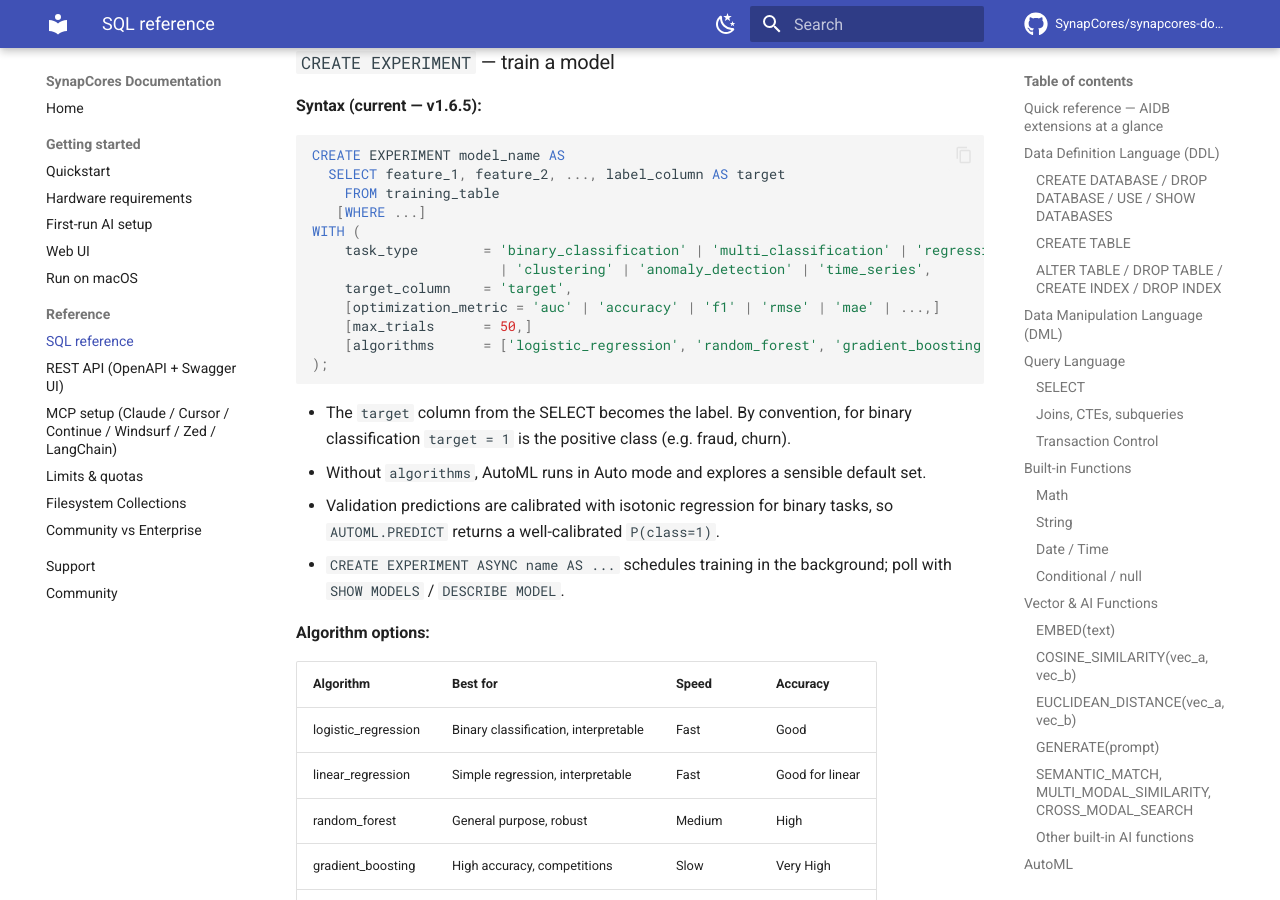
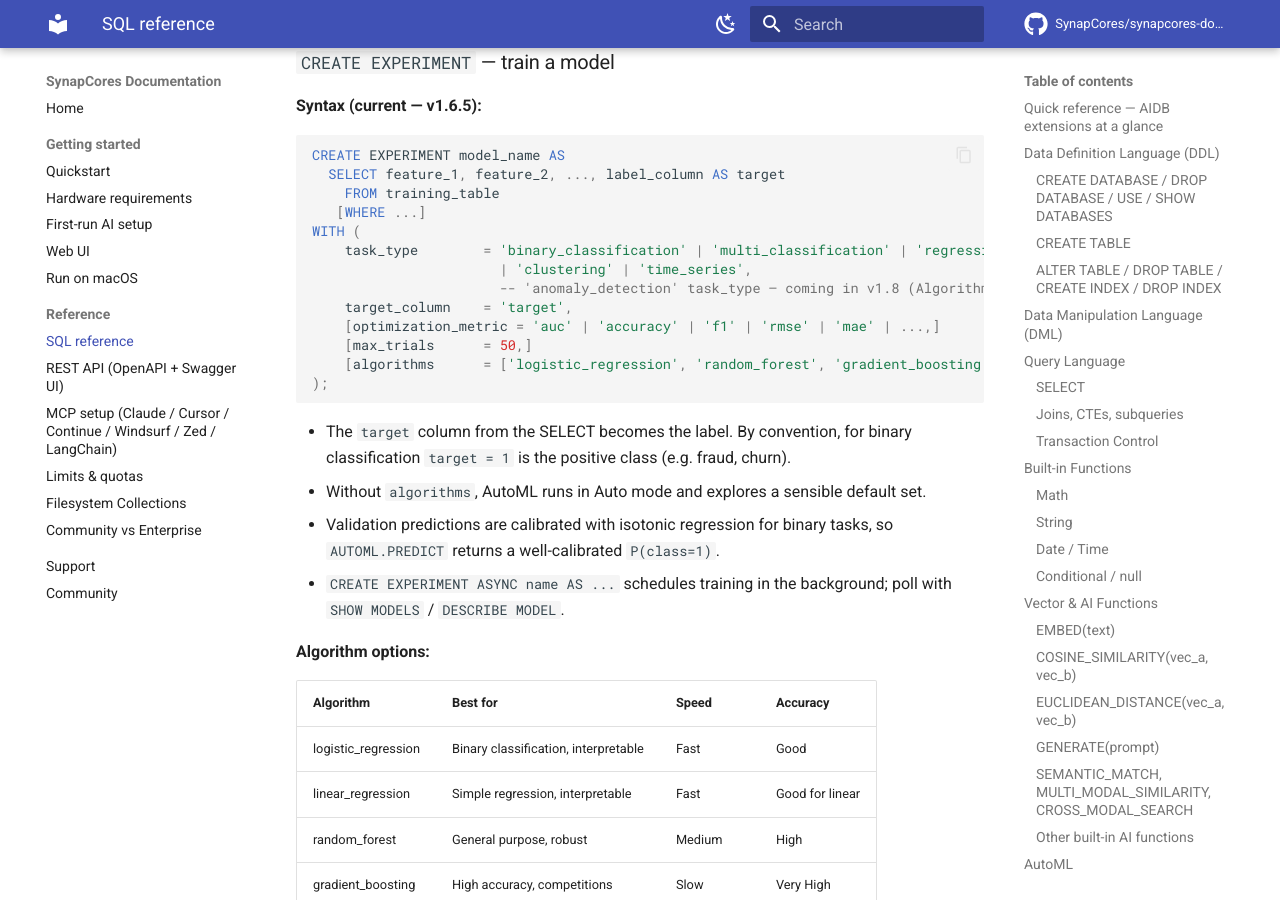
Before and after one commit to SynapCores/synapcores-docs, an MkDocs documentation site: the page built from docs/sql-reference.md, in a window 1280 px wide and 900 px high, scrolled down 6288 px. Built offline with MkDocs 1.6.1 and Material for MkDocs 9.7.7, drawn with Linux system fonts in a browser that asks for light colours; comment, search, counter and statistics services are not loaded; some of the changed text lies outside the part shown.

Commit message:
docs: sync from aidb v1.7.0.2-ce
Automated sync triggered by release tag push on the engine repo.
Changed: docs/sql-reference.md
Source: mataluis2k/aidb at v1.7.0.2-ce.

```diff
--- a/docs/sql-reference.md
+++ b/docs/sql-reference.md
@@ -282,7 +282,8 @@ CREATE EXPERIMENT model_name AS
    [WHERE ...]
 WITH (
     task_type        = 'binary_classification' | 'multi_classification' | 'regression'
-                       | 'clustering' | 'anomaly_detection' | 'time_series',
+                       | 'clustering' | 'time_series',
+                       -- 'anomaly_detection' task_type — coming in v1.8 (Algorithm::IsolationForest + ANOMALY_SCORE())
     target_column    = 'target',
     [optimization_metric = 'auc' | 'accuracy' | 'f1' | 'rmse' | 'mae' | ...,]
     [max_trials      = 50,]
```
Also changed, not shown: other parts of docs/sql-reference.md (+1 -1 lines).
